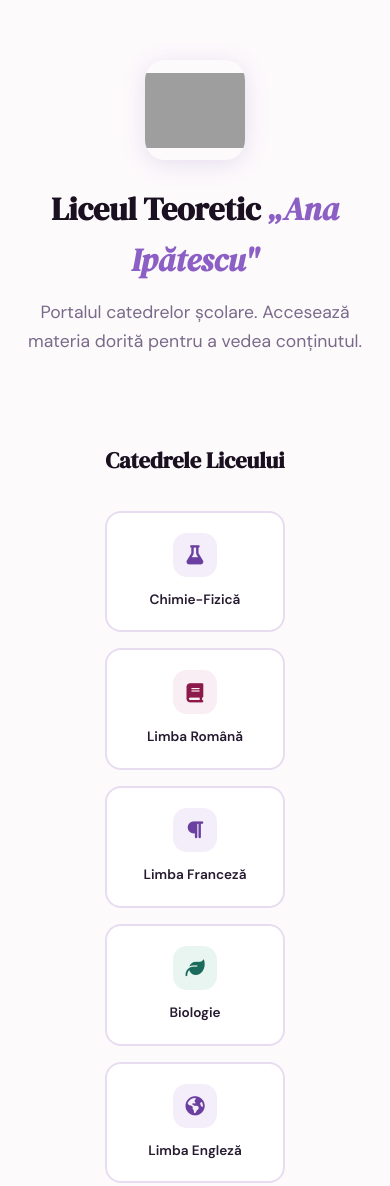
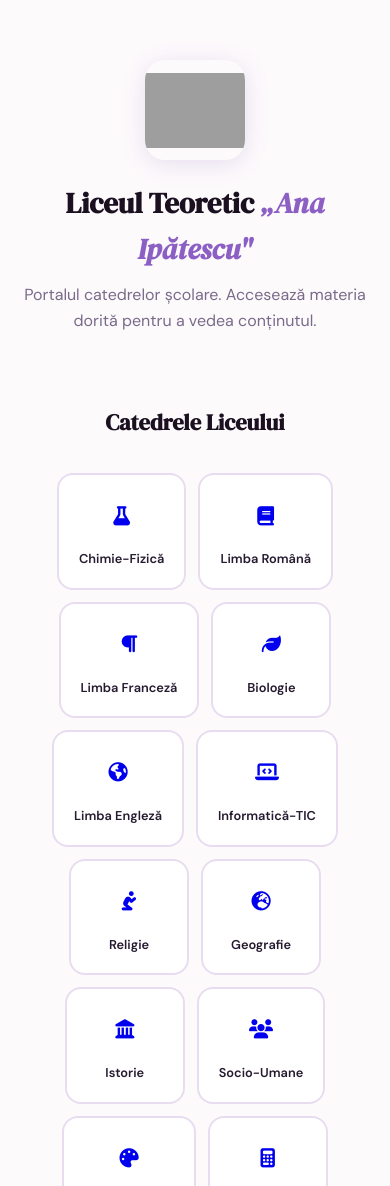
Before and after one commit to anaipatescu12/index-catedre, a plain HTML site: page index.html in a window 390 px wide. Shown: the top 1186 px of the page. Drawn offline with Linux system fonts and the light colour scheme; grey boxes are pictures that could not be loaded.

Commit message:
Refactor styles for hero and catedre sections
Updated styles for hero section, logo, and buttons to improve layout and responsiveness.

```diff
--- a/index.html
+++ b/index.html
@@ -32,43 +32,37 @@
 html{scroll-behavior:smooth}
 body{font-family:var(--sans);background:var(--bg);color:var(--text);line-height:1.6;overflow-x:hidden}
 
-.hero{min-height:100vh;display:flex;flex-direction:column;align-items:center;justify-content:center;padding:100px 24px 60px}
-.logo{width:160px;height:160px;border-radius:24px;margin-bottom:32px;object-fit:contain;box-shadow:0 4px 24px rgba(107,63,160,0.15)}
-.logo-fallback{display:none;align-items:center;justify-content:center;width:160px;height:160px;border-radius:24px;margin-bottom:32px;background:linear-gradient(135deg,var(--primary),var(--primary-mid));font-family:var(--serif);font-size:3rem;color:white}
-.hero h1{font-family:var(--serif);font-size:clamp(2rem,5vw,3rem);text-align:center;margin-bottom:12px;color:var(--dark)}
+.hero{display:flex;flex-direction:column;align-items:center;justify-content:center;padding:60px 24px 40px}
+.logo{width:100px;height:100px;border-radius:20px;margin-bottom:20px;object-fit:contain;box-shadow:0 4px 24px rgba(107,63,160,0.15)}
+.logo-fallback{display:none;align-items:center;justify-content:center;width:100px;height:100px;border-radius:20px;margin-bottom:20px;background:linear-gradient(135deg,var(--primary),var(--primary-mid));font-family:var(--serif);font-size:1.8rem;color:white}
+.hero h1{font-family:var(--serif);font-size:clamp(1.8rem,4vw,2.5rem);text-align:center;margin-bottom:10px;color:var(--dark)}
 .hero h1 em{font-style:italic;color:var(--primary-mid)}
-.hero-sub{font-size:1.1rem;color:var(--muted);text-align:center;max-width:500px;margin-bottom:48px}
+.hero-sub{font-size:1rem;color:var(--muted);text-align:center;max-width:450px;margin-bottom:32px}
 
-.catedre-section{width:100%;max-width:900px;margin:0 auto}
+.catedre-section{width:100%;max-width:1000px;margin:0 auto;padding:0 20px}
 .catedre-title{font-family:var(--serif);font-size:1.4rem;text-align:center;margin-bottom:32px;color:var(--dark)}
-.catedre-grid{display:grid;grid-template-columns:repeat(5,1fr);gap:16px;justify-items:center}
-.catedre-btn{display:flex;flex-direction:column;align-items:center;justify-content:center;gap:12px;padding:24px 20px;background:var(--white);border:2px solid var(--border);border-radius:var(--radius);text-decoration:none;transition:all 0.3s;width:100%;max-width:180px}
+.catedre-grid{display:flex;flex-wrap:wrap;justify-content:center;gap:16px}
+.catedre-btn{display:flex;flex-direction:column;align-items:center;justify-content:center;gap:12px;padding:24px 28px;background:var(--white);border:2px solid var(--border);border-radius:var(--radius);text-decoration:none;transition:all 0.3s;flex:0 0 auto;min-width:140px}
 .catedre-btn:hover{transform:translateY(-4px);box-shadow:0 12px 32px rgba(107,63,160,0.2);border-color:var(--primary-mid)}
 .catedre-btn .icon{width:52px;height:52px;border-radius:14px;display:flex;align-items:center;justify-content:center;font-size:1.5rem}
-.catedre-btn .label{font-size:0.95rem;font-weight:600;color:var(--text);text-align:center}
-.catedre-btn.c-primary .icon{background:var(--primary-light);color:var(--primary)}
-.catedre-btn.c-secondary .icon{background:var(--secondary-light);color:var(--secondary)}
-.catedre-btn.c-accent .icon{background:var(--accent-light);color:var(--accent)}
-.catedre-btn.c-gold .icon{background:var(--gold-light);color:var(--gold)}
-.catedre-btn.c-mix .icon{background:linear-gradient(135deg,var(--primary-light),var(--secondary-light));color:var(--primary)}
+.catedre-btn .label{font-size:0.9rem;font-weight:600;color:var(--text);text-align:center}
 
 footer{padding:40px 24px;text-align:center;color:var(--muted)}
 footer p{font-size:0.85rem}
 footer strong{color:var(--text)}
 
-@media(max-width:900px){
-  .catedre-grid{grid-template-columns:repeat(3,1fr)}
+@media(min-width:900px){
+  .logo{width:140px;height:140px;border-radius:24px;margin-bottom:24px}
+  .logo-fallback{width:140px;height:140px;font-size:2.5rem}
+  .hero h1{font-size:2.5rem}
+  .catedre-btn{min-width:150px;padding:24px 24px}
 }
+
 @media(max-width:600px){
-  .catedre-grid{grid-template-columns:repeat(2,1fr)}
-}
-@media(max-width:400px){
-  .catedre-grid{grid-template-columns:1fr}
-  .hero{min-height:auto;padding:60px 16px 40px}
-  .logo{width:100px;height:100px;border-radius:20px;margin-bottom:24px}
-  .catedre-btn{padding:20px 16px}
+  .catedre-grid{gap:12px}
+  .catedre-btn{padding:18px 20px;min-width:120px}
   .catedre-btn .icon{width:44px;height:44px;font-size:1.2rem}
-  .catedre-btn .label{font-size:0.85rem}
+  .catedre-btn .label{font-size:0.8rem}
 }
 </style>
 </head>
```
